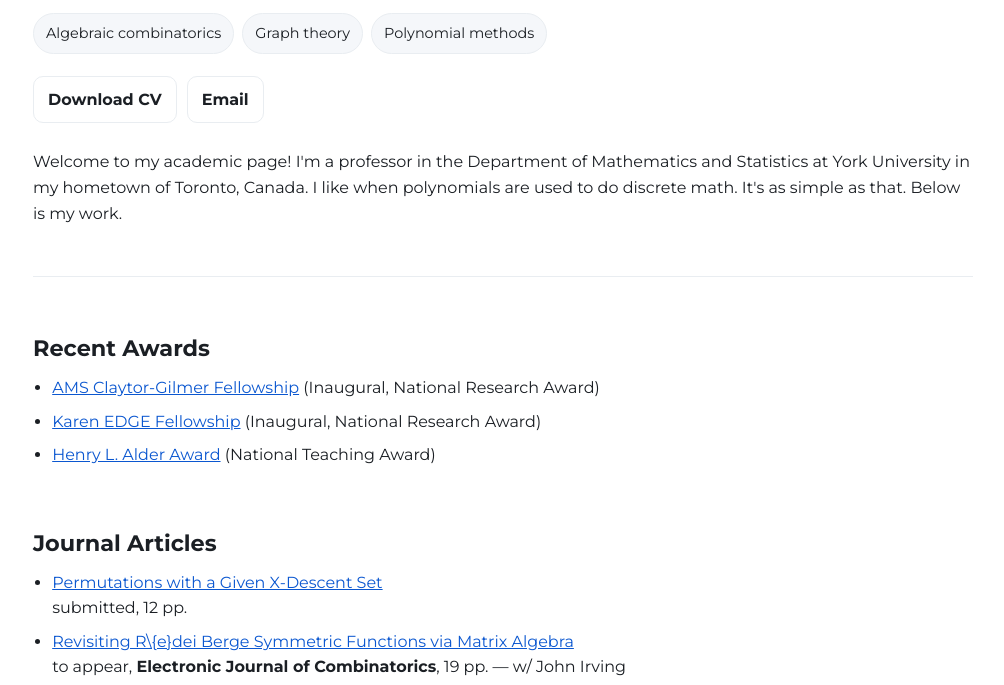
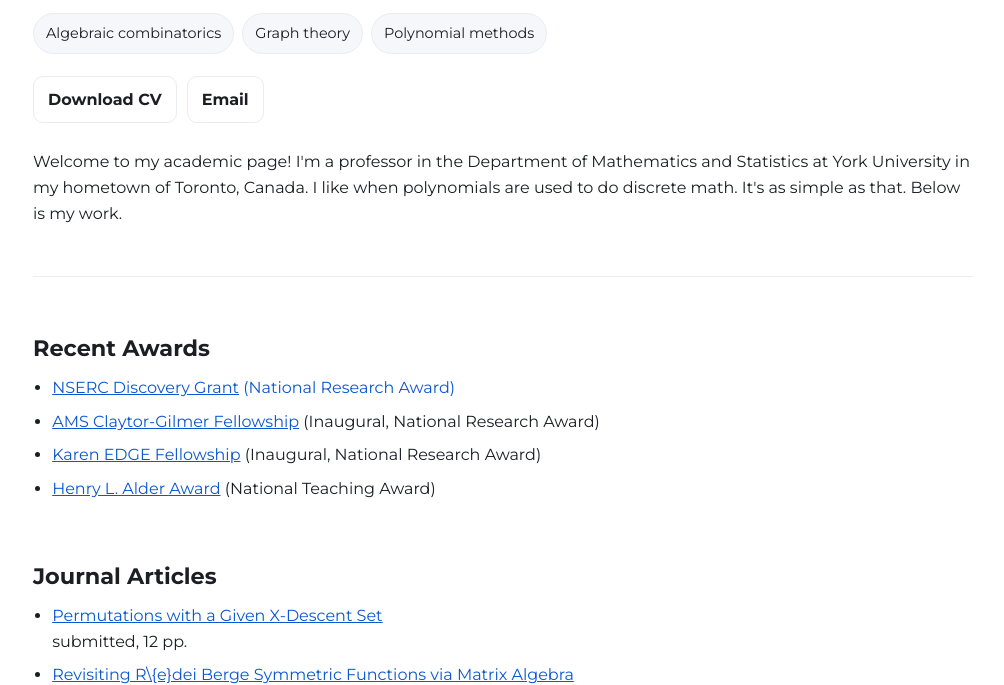
Before and after one commit to profomarmath/profomarmath.github.io, a plain HTML site: page index.html in a window 1280 px wide. Shown: the part 120-805 px from the top of the page, without its empty margins (137-1141 px from the left). Drawn offline with Linux system fonts and the light colour scheme.

Commit message:
Update index.html

```diff
--- a/index.html
+++ b/index.html
@@ -74,10 +74,11 @@
 
     <main>
 
-      <!-- RECENT AWARDS -->
+      <!-- RECENT GRANTS/AWARDS -->
       <section class="section" id="awards">
         <h2>Recent Awards</h2>
         <ul>
+          <li><a href="https://www.nserc-crsng.gc.ca/professors-professeurs/grants-subs/dgigp-psigp_eng.asp" target="_blank">NSERC Discovery Grant<a/> (National Research Award)</li>
           <li><a href="https://www.ams.org/news?news_id=6808" target="_blank" rel="noopener">AMS Claytor-Gilmer Fellowship</a> (Inaugural, National Research Award)</li>
           <li><a href="https://www.edgeforwomen.org/2020-inaugural-class-of-karen-edge-fellows/" target="_blank" rel="noopener">Karen EDGE Fellowship</a> (Inaugural, National Research Award)</li>
           <li><a href="https://www.maa.org/programs-and-communities/member-communities/maa-awards/teaching-awards/henry-l-alder-award/Mohamed-Omar" target="_blank" rel="noopener">Henry L. Alder Award</a> (National Teaching Award)</li>
```
